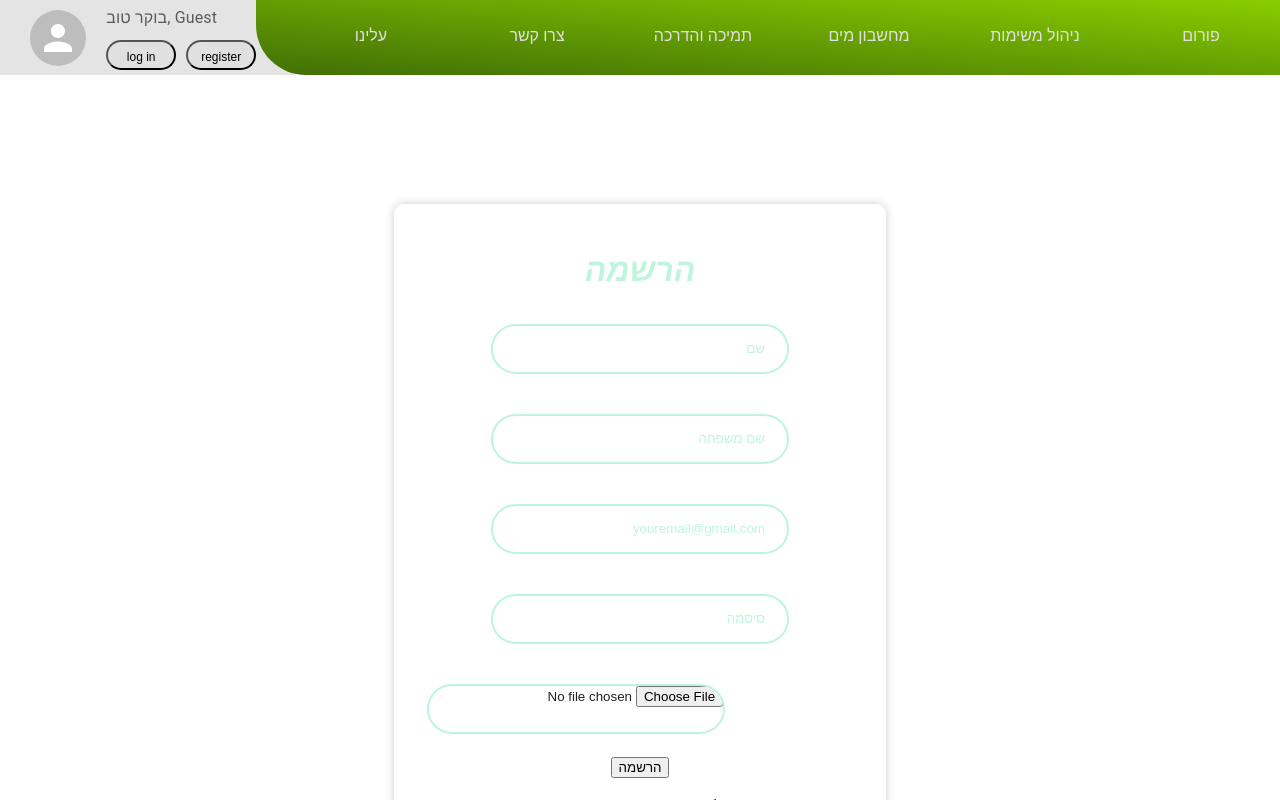
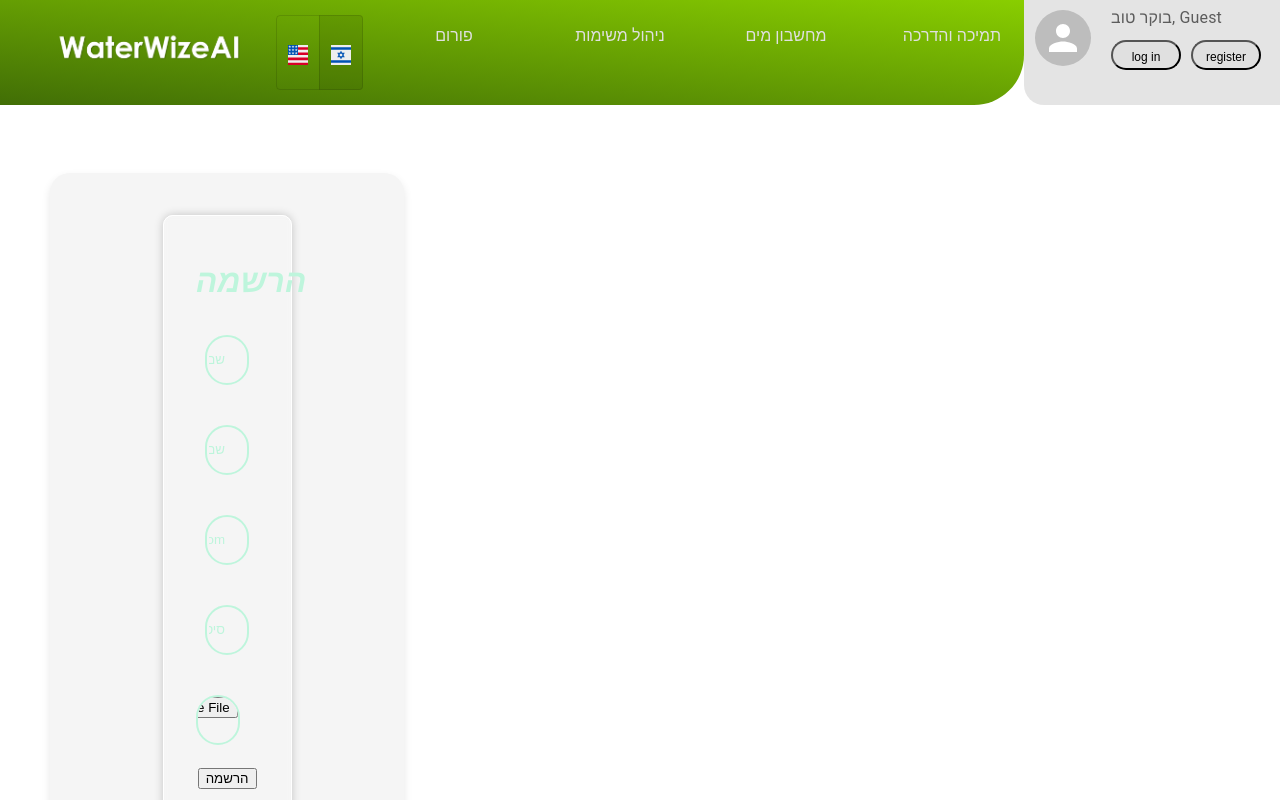
Before and after one commit to Daanielle/WaterWiseAI, a React (Create React App) app in the folder water-wize-ai/: page /Register in a window 1280 px wide. Shown: the top 800 px of the page. Built offline with nearby package versions, Linux system fonts and the light colour scheme.

Commit message:
Dictionary

```diff
--- a/water-wize-ai/src/components/LogInForm.js
+++ b/water-wize-ai/src/components/LogInForm.js
@@ -63,6 +63,7 @@ const LogIn = (props) => {
   return (
     <div className="register_and_login">
       <form className="Login_Form" onSubmit={handleSubmit}>
+      <inputsComp></inputsComp>
       <TitleButton label={dict.LogIn} style={titleButton}></TitleButton>
         <div>
           <input className={dict.stylePage} value={email} onChange={(e) => setEmail(e.target.value)} type="text" placeholder="youremail@gmail.com" id="email" name="email" required></input>
--- a/water-wize-ai/src/components/NavigationBar.js
+++ b/water-wize-ai/src/components/NavigationBar.js
@@ -4,83 +4,81 @@ import WaterWizeAILogo from "../resources/images/WaterWizeAI-logo.png";
 import LanguageSwitch from "./LanguageSwitch";
 import useDictionary from "../resources/Dictionary/Dictionary";
 import UserDetailsBar from "./UserDetailsBar";
+import { useLanguage } from "../LanguageContext";
 
 function NavigationBar() {
+  const { lang, setLang } = useLanguage();
   const dict = useDictionary();
 
+  const navItems = [
+    { path: "/AboutUs", key: "aboutUs" },
+    { path: "/ContactUs", key: "contuctUs" },
+    { path: "/Guide", key: "support" },
+    { path: "/WaterCalculator", key: "waterCalculator" },
+    { path: "/TasksList", key: "tasksManagement" },
+    { path: "/Forum", key: "forum" },
+  ];
+  const rearrangedNavItems = lang === 'heb' ? navItems.reverse() : navItems;
   return (
+
     <div className={classes.container}>
-    <div className={classes.userDetailsBar}>
+    {/* <UserDetailsBar className={classes.userDetailsBarhebrew} /> */}
+    <div className={classes.userDetailsBarhebrew}>
       <UserDetailsBar />
       </div>
-      <header className={classes.navbar}>
+    <header className={classes.navbarhebrew}>
+      {lang === 'heb' ? (
+          <>
           <nav>
           <ul className={classes.list}>
+          <NavLink to="/">
+          <img src={WaterWizeAILogo} alt="WaterWizeAI logo" />
+          </NavLink>
+          <LanguageSwitch className={classes.langSwitch} setLang={setLang} />
+            {rearrangedNavItems.map(item => (
               <NavLink
-              to="/AboutUs"
+                key={item.key}
+                to={item.path}
                 className={({ isActive }) =>
                 isActive ? classes.active : classes.inactive
               }
               >
-              <li>{dict.aboutUs}</li>
+              <li>{dict[item.key]}</li>
               </NavLink>
-
+          ))}
+        </ul>
+      </nav>
+          </>
+        ) : (
+          <>
+            <nav>
+        <ul className={classes.list}>
+          {rearrangedNavItems.map(item => (
             <NavLink
-              to="/ContactUs"
+              key={item.key}
+              to={item.path}
               className={({ isActive }) =>
                 isActive ? classes.active : classes.inactive
               }
             >
-              <li>{dict.contuctUs}</li>
+              <li>{dict[item.key]}</li>
             </NavLink>
-
-            <NavLink
-              to="/Guide"
-              className={({ isActive }) =>
-                isActive ? classes.active : classes.inactive
-              }
-            >
-              <li>{dict.support}</li>
-            </NavLink>
-
-            <NavLink
-              to="/WaterCalculator"
-              className={({ isActive }) =>
-                isActive ? classes.active : classes.inactive
-              }
-            >
-              <li>{dict.waterCalculator}</li>
-            </NavLink>
-
-            <NavLink
-              to="/TasksList"
-              className={({ isActive }) =>
-                isActive ? classes.active : classes.inactive
-              }
-            >
-              <li>{dict.tasksManagement}</li>
-            </NavLink>
-
-            <NavLink
-              to="/Forum"
-              className={({ isActive }) =>
-                isActive ? classes.active : classes.inactive
-              }
-            >
-              <li>{dict.forum}</li>
-            </NavLink>
+          ))}
         </ul>
       </nav>
-        <div className={classes.container}>
-          <div className={classes.langSwitch}>
-            <LanguageSwitch />
-          </div>
+      <div className={classes.logoContainer}>
               <NavLink to="/">
                 <img src={WaterWizeAILogo} alt="WaterWizeAI logo" />
               </NavLink>
             </div>
+            <div className={classes.langSwitch}>
+              <LanguageSwitch setLang={setLang} />
+            </div>
+          </>
+        )}
     </header>
   </div>
+
   );
 }
 
--- a/water-wize-ai/src/components/RegisterForm.js
+++ b/water-wize-ai/src/components/RegisterForm.js
@@ -3,6 +3,8 @@ import classes from "../styles/Register_and_Login.css";
 import { Link } from "react-router-dom";
 import TitleButton from "../components/TitleButton";
 import useDictionary from "../resources/Dictionary/Dictionary";
+import ContainerBox from '../components/ContainerBox';
+import PageContainer from "../components/PageContainer";
 
 const titleButton={
   fontStyle: "italic",
@@ -99,6 +101,8 @@ const Register = (props) => {
   }
 
   return (
+    <PageContainer>
+    <ContainerBox>
     <div className="register_and_login">
       <form className="Register_Form" onSubmit={handleSubmit}>
       <TitleButton label={dict.Register} style={titleButton}></TitleButton>
@@ -131,6 +135,8 @@ const Register = (props) => {
         </div>
       </form>
     </div>
+    </ContainerBox>
+    </PageContainer>
   );
 };
 
--- a/water-wize-ai/src/components/imputs/FieldInput.js
+++ b/water-wize-ai/src/components/imputs/FieldInput.js
@@ -53,6 +53,7 @@ const FieldInput = ({ label, value, onValueChange, checkIfValid, error, inputPro
                     "&.Mui-focused .MuiInputLabel-root": {
                         // Change label color when focused
                         color: "#4CAF50",
+                        textAlign:"right",
                     },
                 },
             }}
--- a/water-wize-ai/src/pages/ContactUs.js
+++ b/water-wize-ai/src/pages/ContactUs.js
@@ -4,6 +4,7 @@ import "../ContactUs.css"; // Import the CSS file
 import CustomButton from "../components/CustomButton";
 import TitleButton from "../components/TitleButton";
 import useDictionary from "../resources/Dictionary/Dictionary";
+import ContainerBox from '../components/ContainerBox';
 
 
 function ContactUs() {
@@ -43,6 +44,9 @@ function ContactUs() {
 
   return (
     <PageContainer>
+
+    {/* </ContainerBox> */}
+     <ContainerBox>
       <div className="contact-form">
       <TitleButton label={dict.contuctUs}></TitleButton>
         <form onSubmit={handleSubmit}>
@@ -55,6 +59,7 @@ function ContactUs() {
           <CustomButton label={dict.sendMessage} type="submit" />
         </form>
       </div>
+      </ContainerBox>
     </PageContainer>
   );
 }
--- a/water-wize-ai/src/pages/LogIn.js
+++ b/water-wize-ai/src/pages/LogIn.js
@@ -44,7 +44,6 @@ function LogIn() {
       <ContainerBox >
         <form onSubmit={handleSubmit}>
           <h1>LogIn</h1>
-
           <FieldInput label="Email" value={email} onValueChange={(e) => setEmail(e.target.value)} checkIfValid={() => true} error="" />
           <div>
             <input value={email} onChange={(e) => setEmail(e.target.value)} type="text" placeholder="email" id="email" name="email" required></input>
--- a/water-wize-ai/src/styles/NavigationBar.module.css
+++ b/water-wize-ai/src/styles/NavigationBar.module.css
@@ -2,7 +2,7 @@ body {
   padding: 80px 0 0;
 }
 
-.navbar {
+/* .navbarenglish {
   background: linear-gradient(to bottom left, var(--primary-color) 0%, var(--dark-green) 100%);
   border-bottom-left-radius: 50px;
   overflow: hidden;
@@ -14,9 +14,23 @@ body {
   font-family: 'Segoe UI', sans-serif;
   display: flex;
   justify-content: space-between;
+} */
+
+.navbarhebrew {
+  background: linear-gradient(to bottom left, var(--primary-color) 0%, var(--dark-green) 100%);
+  border-bottom-right-radius: 50px;
+  overflow: hidden;
+  width: 80%;
+  position: fixed;
+  top: 0;
+  left: 0;
+  /* z-index: 1000; */
+  font-family: 'Segoe UI', sans-serif;
+  display: flex;
+  justify-content: space-between;
 }
 
-.userDetailsBar {
+.userDetailsBarenglish {
   width: 23%;
   position: fixed;
   top: 0;
@@ -25,24 +39,61 @@ body {
   background-color: var(--extra-white-transparent);
 }
 
-.navbar img {
+.userDetailsBarhebrew {
+  height: 105px;
+  width: 20%;
+  position: fixed;
+  top: 0;
+  right: 0;
+  border-bottom-left-radius: 20px;
+  /* z-index: 1000; */
+  background-color: var(--extra-white-transparent);
+}
+
+/* .navbar img {
   width: 220px;
   height: auto;
   padding-top: 4px;
+} */
+
+.navbarhebrew img {
+  width: 220px;
+  height: auto;
+  padding-top: 4px;
+  left: 0;
 }
 
-.langSwitch {
+.navbarenglish img {
+  width: 220px;
+  height: auto;
+  padding-top: 4px;
+  left: 0;
+}
+/* .langSwitch {
   margin-right: auto;
-}
+} */
 
 .container {
-  display: flex;
+  /* display: flex;
+  align-items: center; */
+   display: flex;
+  justify-content: space-between;
   align-items: center;
+  /* background: linear-gradient(to bottom left, var(--primary-color) 0%, var(--dark-green) 100%); */
+   /* border-bottom-right-radius: 50px; */
+  overflow: hidden;
+   /* width: 100%; */
+  position: fixed;
+  top: 0;
+  right: 0;
+  /* font-family: 'Segoe UI', sans-serif; */
+  padding: 0 20px;
+
 }
 
 .list {
   display: flex;
-  gap: 1rem; /* Adjusted gap to make space between buttons smaller */
+  gap: 1rem; /*Adjusted gap to make space between buttons smaller*/
   list-style: none;
   padding: 15px;
   padding-left: 40px;
@@ -79,3 +130,18 @@ body {
   width: 150px; /* Adjusted width */
   transition: background-color 0.6s ease;
 }
+
+.langSwitch, .logoContainer {
+  /* order: 2; Default order for English
+   */
+   /* display: flex; */
+  /* align-items: center; */
+}
+
+.langSwitchHebrew {
+  order: 1; /* Order for Hebrew */
+}
+
+.logoContainerHebrew {
+  order: 2; /* Order for Hebrew */
+}
```
Also changed, not shown: water-wize-ai/src/setupProxy.js (+7 -7 lines). Lines whose indentation alone changed are shown as unchanged.
